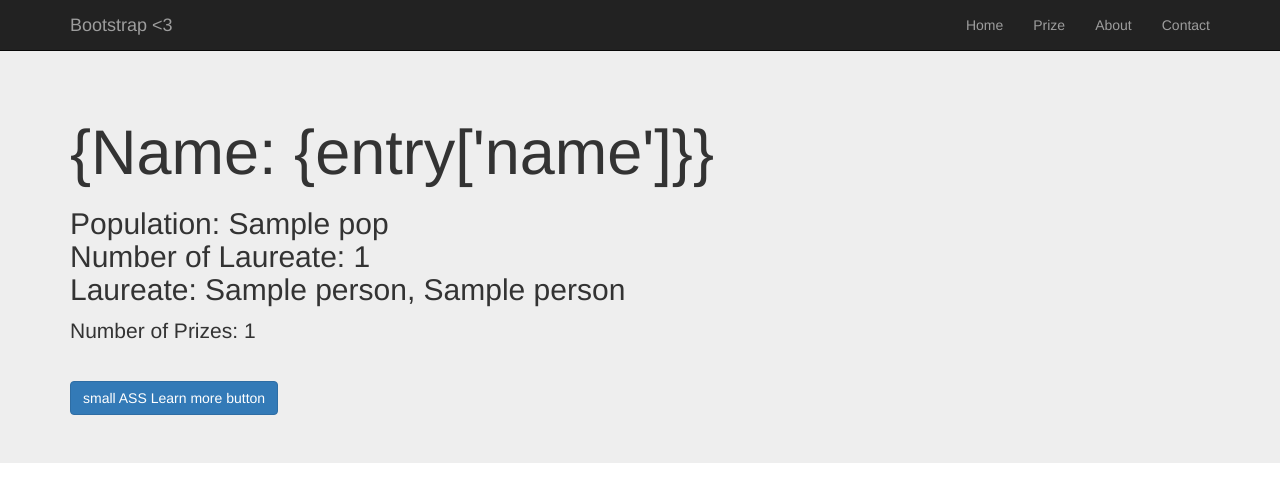
After one commit to rickliao/NobelPrize, a Python web app: template templates/country_template.html in a window 1280 px wide. The commit adds this page. Shown: the top 502 px of the page. Run offline with Jinja, Linux system fonts and the light colour scheme; the template is opened without the code that fills it: most values are stand-ins (such as "Sample title", 1, 10 or a date in 2020).

Commit message:
added more pages

```diff
--- /dev/null
+++ b/templates/country_template.html
@@ -0,0 +1,25 @@
+<!DOCTYPE html>
+{% extends "navbar.html" %}
+{% block title %}
+  {{entry['name']}}
+{% endblock %}
+{% block body %}
+  <div class="jumbotron">
+    <div class="container">
+      <h1>{Name: {entry['name']}}</h1>
+      <h2>Population: {{entry['pop']}} <br>
+          Number of Laureate: {{entry['numLaureate']}} <br>
+          Laureate:
+          {% for v in entry['laureate'][:-1] %}
+            {{v}},
+          {% endfor %}
+          {{entry['laureate'][-1]}}
+      </h2>
+      <p class="lead">Number of Prizes: {{entry['numPrizes']}}</p>
+      {% block content %}
+      {% endblock %}
+      <br>
+      <a class="btn btn-primary">small ASS Learn more button</a>
+    </div>
+  </div>
+{% endblock %}
--- a/templates/lacreate.html
+++ b/templates/laureate.html
@@ -7,9 +7,9 @@
   <div class="jumbotron">
     <div class="container">
       <h1>
-        Lacreate
+        Laureate
       </h1>
-      <table id="lacreate" class="table">
+      <table id="laureate" class="table">
         <thead>
           <tr>
             <th>ID</th>
```
Also changed, not shown: app.py (+19 -0 lines), templates/laureate_template.html (added, +20 -0 lines).
